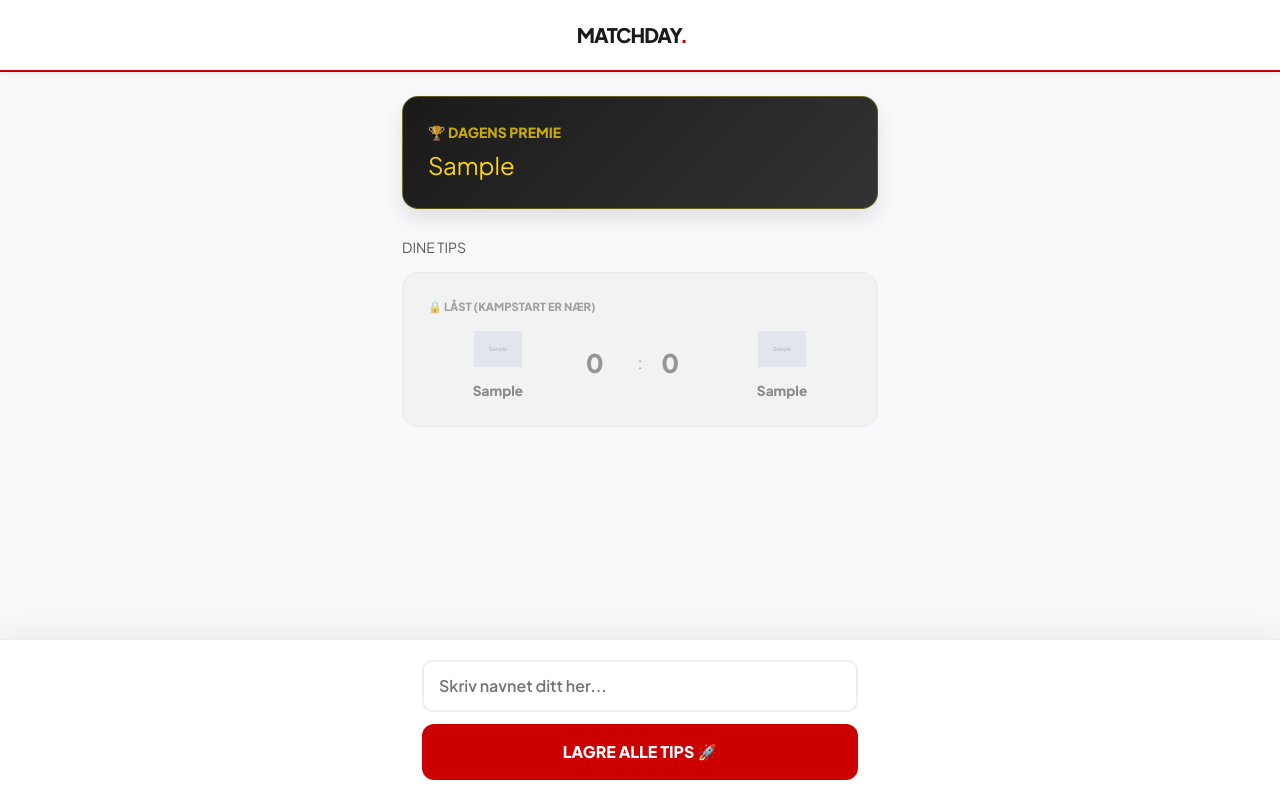
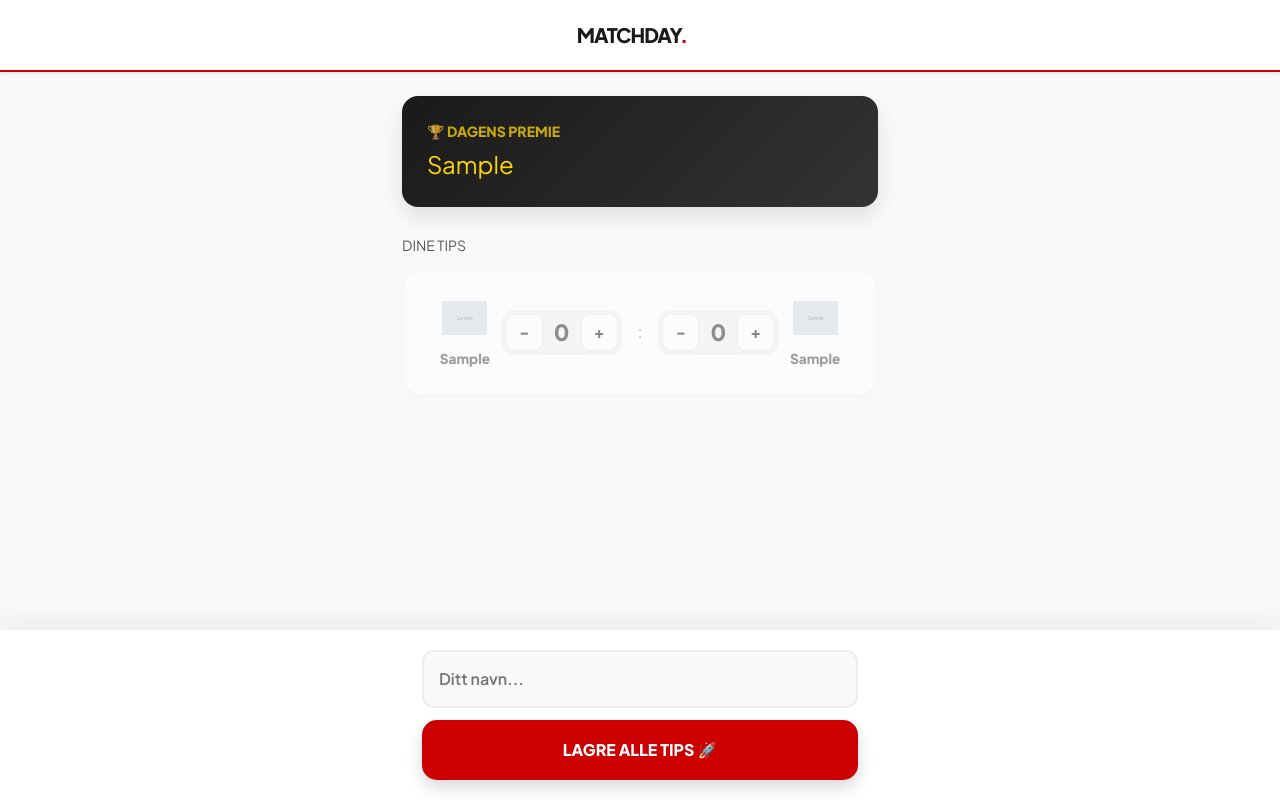
Before and after one commit to claseasybranding-ops/matchday-demo, a Flask app: a page that uses templates/group_view.html in a window 1280 px wide. Run offline with Flask 3, Linux system fonts and the light colour scheme; tables that the repository leaves empty hold one stand-in row (values such as "Sample post"); grey boxes marked "Sample" are stand-in pictures.

Commit message:
Update group_view.html

```diff
--- a/templates/group_view.html
+++ b/templates/group_view.html
@@ -8,7 +8,7 @@
     <link href="https://fonts.googleapis.com/css2?family=Plus+Jakarta+Sans:wght@400;600;800&display=swap" rel="stylesheet">
     <style>
         :root { --md-red: #cc0000; --md-dark: #1a1a1a; --md-bg: #f8f9fa; }
-        body { background-color: var(--md-bg); font-family: 'Plus Jakarta Sans', sans-serif; padding-bottom: 120px; }
+        body { background-color: var(--md-bg); font-family: 'Plus Jakarta Sans', sans-serif; padding-bottom: 140px; }
 
         .navbar { background-color: white; border-bottom: 2px solid var(--md-red); padding: 15px 0; }
         .navbar-brand { color: var(--md-dark) !important; letter-spacing: -1px; font-weight: 800; }
@@ -16,34 +16,36 @@
         .prize-banner {
             background: linear-gradient(135deg, #1a1a1a 0%, #333 100%);
             color: #FFD700; border-radius: 16px; padding: 25px; margin-bottom: 30px;
-            border: 1px solid rgba(255, 215, 0, 0.3);
             box-shadow: 0 10px 20px rgba(0,0,0,0.1);
         }
 
         .match-card {
-            background: white; border-radius: 16px; margin-bottom: 15px; padding: 25px;
-            border: 1px solid rgba(0,0,0,0.05); shadow: 0 4px 12px rgba(0,0,0,0.03);
+            background: white; border-radius: 20px; margin-bottom: 15px; padding: 25px;
+            border: 1px solid rgba(0,0,0,0.05); box-shadow: 0 4px 12px rgba(0,0,0,0.03);
         }
 
-        /* Styling for låst kamp */
-        .match-locked { opacity: 0.6; background: #eee; pointer-events: none; }
-        .lock-badge { font-size: 0.7rem; font-weight: 800; color: #666; text-transform: uppercase; margin-bottom: 10px; display: block; }
+        .team-name { font-size: 0.85rem; font-weight: 700; margin-top: 8px; color: #444; }
 
-        .team-name { font-size: 0.85rem; font-weight: 700; margin-top: 8px; color: #444; }
-        .score-input {
-            width: 55px; height: 55px; text-align: center; font-size: 1.6rem;
-            font-weight: 800; border: 2px solid #eee; border-radius: 12px;
+        /* Stepper Styling */
+        .stepper { display: flex; align-items: center; background: #f1f1f1; border-radius: 12px; padding: 5px; }
+        .step-btn {
+            width: 35px; height: 35px; border: none; background: white;
+            border-radius: 8px; font-weight: 800; color: var(--md-dark);
+            display: flex; align-items: center; justify-content: center;
+            box-shadow: 0 2px 5px rgba(0,0,0,0.05);
         }
+        .step-btn:active { transform: scale(0.9); background: #eee; }
+        .score-display { width: 30px; text-align: center; font-size: 1.4rem; font-weight: 800; margin: 0 5px; }
 
         .action-container {
             position: fixed; bottom: 0; left: 0; right: 0; background: white;
             padding: 20px; border-top: 1px solid #eee; box-shadow: 0 -10px 25px rgba(0,0,0,0.05); z-index: 1000;
         }
 
-        .name-input { padding: 12px 15px; border-radius: 10px; border: 2px solid #eee; width: 100%; margin-bottom: 12px; font-weight: 600; }
+        .name-input { padding: 15px; border-radius: 12px; border: 2px solid #eee; width: 100%; margin-bottom: 12px; font-weight: 600; background: #f9f9f9; }
         .btn-main {
-            background: var(--md-red); color: white; border: none; padding: 16px;
-            border-radius: 12px; font-weight: 800; width: 100%; text-transform: uppercase;
+            background: var(--md-red); color: white; border: none; padding: 18px;
+            border-radius: 15px; font-weight: 800; width: 100%; text-transform: uppercase;
         }
     </style>
 </head>
@@ -64,26 +66,30 @@
         <h5 class="mb-3 fw-800 text-muted text-uppercase small">Dine Tips</h5>
 
         {% for k in kamper %}
-        <div class="match-card {% if k[10] %}match-locked{% endif %}" data-id="{{ k[0] }}">
-            {% if k[10] %}
-            <span class="lock-badge">🔒 Låst (Kampstart er nær)</span>
-            {% endif %}
-
+        <div class="match-card {% if k[10] %}opacity-50{% endif %}" data-id="{{ k[0] }}">
             <div class="d-flex justify-content-between align-items-center">
-                <div class="text-center" style="width: 33%;">
-                    <img src="{{ k[4] }}" style="width: 48px; height: 48px; object-fit: contain;">
-                    <div class="team-name">{{ k[2] }}</div>
+                <div class="text-center" style="width: 30%;">
+                    <img src="{{ k[4] }}" style="width: 45px; height: 45px; object-fit: contain;">
+                    <div class="team-name text-truncate">{{ k[2] }}</div>
                 </div>
 
-                <div class="d-flex align-items-center gap-2">
-                    <input type="number" class="score-input h-score" value="0" {% if k[10] %}disabled{% endif %}>
+                <div class="d-flex align-items-center gap-3">
+                    <div class="stepper">
+                        <button class="step-btn" onclick="changeScore(this, -1)">-</button>
+                        <div class="score-display h-score">0</div>
+                        <button class="step-btn" onclick="changeScore(this, 1)">+</button>
+                    </div>
                     <span class="fw-800 text-muted">:</span>
-                    <input type="number" class="score-input b-score" value="0" {% if k[10] %}disabled{% endif %}>
+                    <div class="stepper">
+                        <button class="step-btn" onclick="changeScore(this, -1)">-</button>
+                        <div class="score-display b-score">0</div>
+                        <button class="step-btn" onclick="changeScore(this, 1)">+</button>
+                    </div>
                 </div>
 
-                <div class="text-center" style="width: 33%;">
-                    <img src="{{ k[5] }}" style="width: 48px; height: 48px; object-fit: contain;">
-                    <div class="team-name">{{ k[3] }}</div>
+                <div class="text-center" style="width: 30%;">
+                    <img src="{{ k[5] }}" style="width: 45px; height: 45px; object-fit: contain;">
+                    <div class="team-name text-truncate">{{ k[3] }}</div>
                 </div>
             </div>
         </div>
@@ -92,22 +98,31 @@
 
     <div class="action-container">
         <div class="container" style="max-width: 460px;">
-            <input type="text" id="user-name-field" class="name-input" placeholder="Skriv navnet ditt her...">
-            <button class="btn-main" onclick="saveTips()">Lagre alle tips 🚀</button>
+            <input type="text" id="user-name-field" class="name-input" placeholder="Ditt navn...">
+            <button class="btn-main shadow" onclick="saveTips()">Lagre alle tips 🚀</button>
         </div>
     </div>
 
     <script>
+        // Funksjon for å endre tall med knapper
+        function changeScore(btn, delta) {
+            const display = btn.parentElement.querySelector('.score-display');
+            let current = parseInt(display.innerText);
+            let newVal = current + delta;
+            if (newVal < 0) newVal = 0;
+            display.innerText = newVal;
+        }
+
         function saveTips() {
             const userName = document.getElementById('user-name-field').value;
-            if (!userName) return alert("Du må skrive navnet ditt!");
+            if (!userName) return alert("Vennligst skriv navnet ditt!");
 
             const tipsData = [];
-            document.querySelectorAll('.match-card:not(.match-locked)').forEach(card => {
+            document.querySelectorAll('.match-card').forEach(card => {
                 tipsData.push({
                     match_id: card.getAttribute('data-id'),
-                    h: card.querySelector('.h-score').value || 0,
-                    a: card.querySelector('.b-score').value || 0
+                    h: card.querySelector('.h-score').innerText,
+                    a: card.querySelector('.b-score').innerText
                 });
             });
 
@@ -119,9 +134,8 @@
                     user_name: userName,
                     tips: tipsData
                 })
-            }).then(res => {
-                if(res.ok) window.location.href = "/group/{{ group[2] }}/leaderboard";
-                else alert("Kunne ikke lagre. Kanskje deadlinen gikk ut?");
+            }).then(() => {
+                window.location.href = "/group/{{ group[2] }}/leaderboard";
             });
         }
     </script>
```
